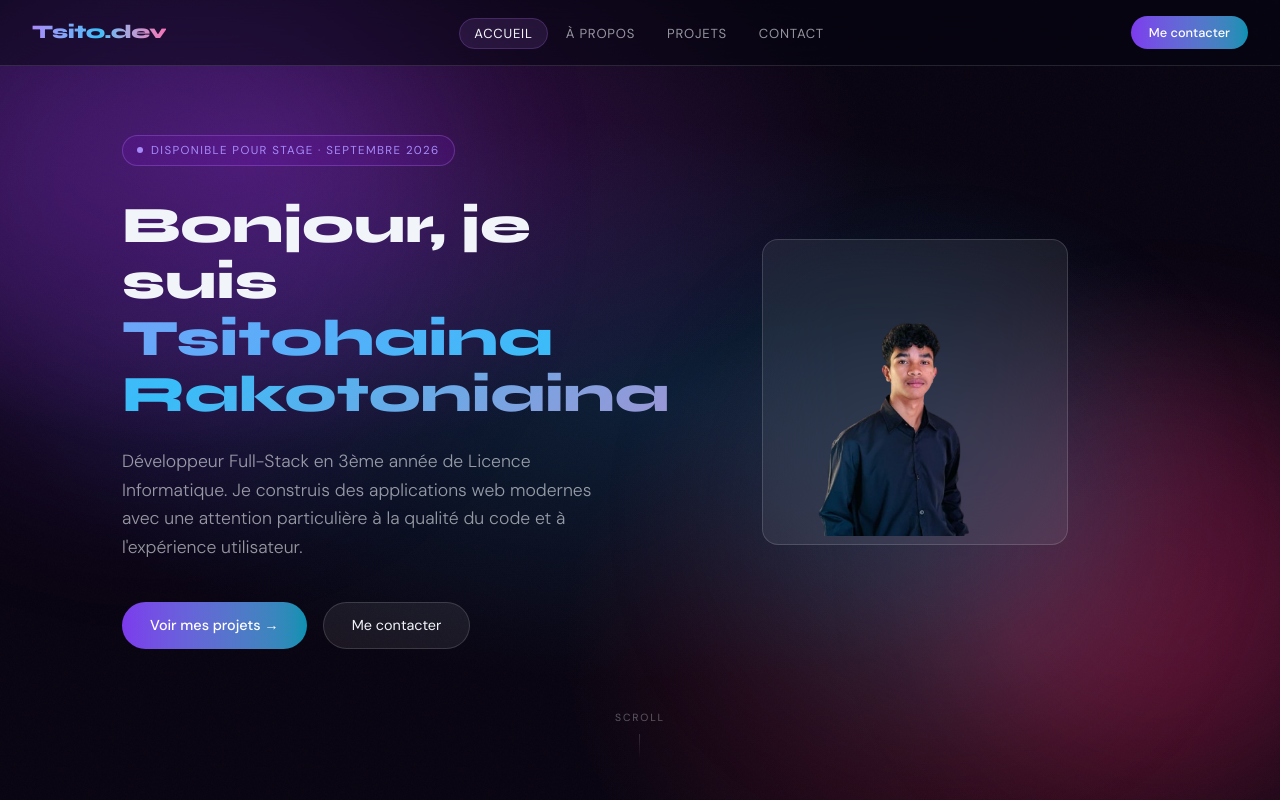
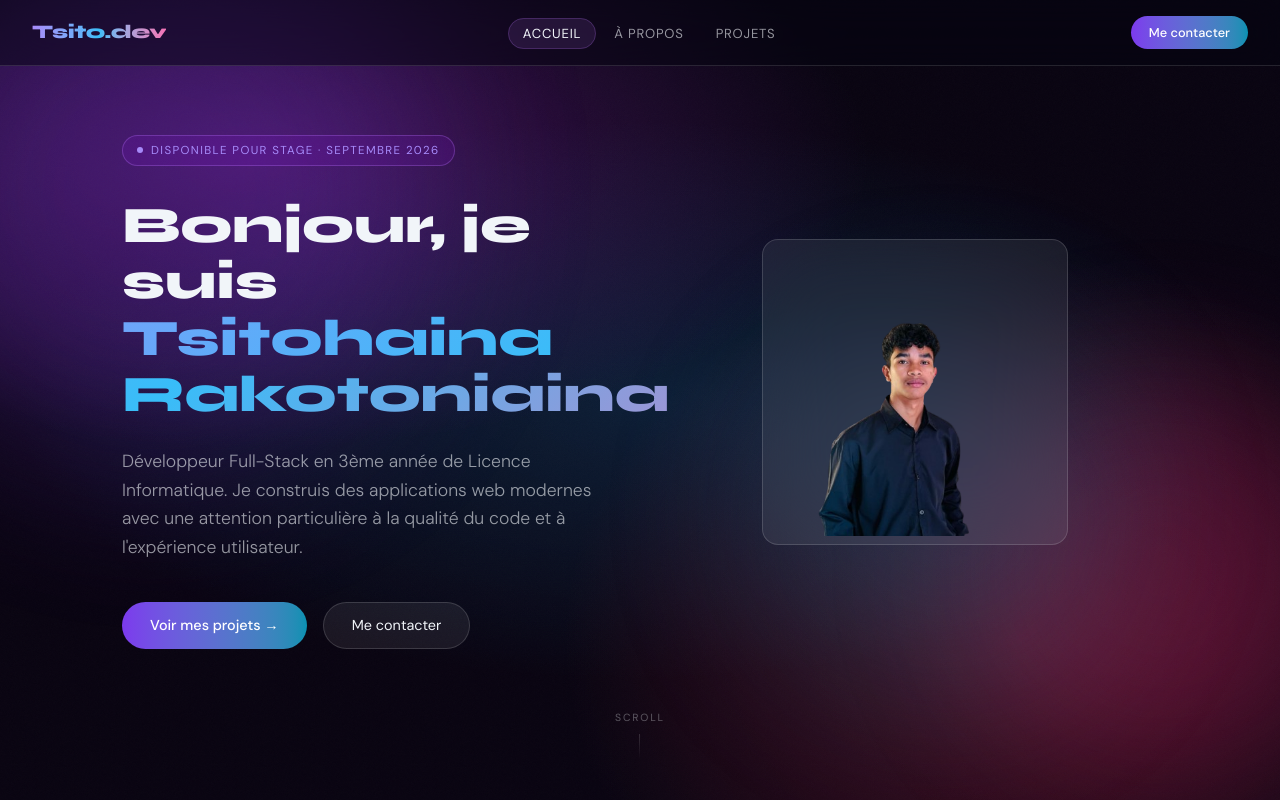
Before and after one commit to eccureuil/portfolio-tsitohaina, a React (Vite) app: page / in a window 1280 px wide. Shown: the top 800 px of the page. Built offline with nearby package versions, Linux system fonts and the light colour scheme.

Commit message:
Ajustement1.2

```diff
--- a/src/components/layout/Navbar.tsx
+++ b/src/components/layout/Navbar.tsx
@@ -5,7 +5,6 @@ const links = [
   { label: "Accueil", to: "/" },
   { label: "À propos", to: "/about" },
   { label: "Projets", to: "/mes-projets" },
-  { label: "Contact", to: "/contact" },
 ];
 
 export default function Navbar() {
```
